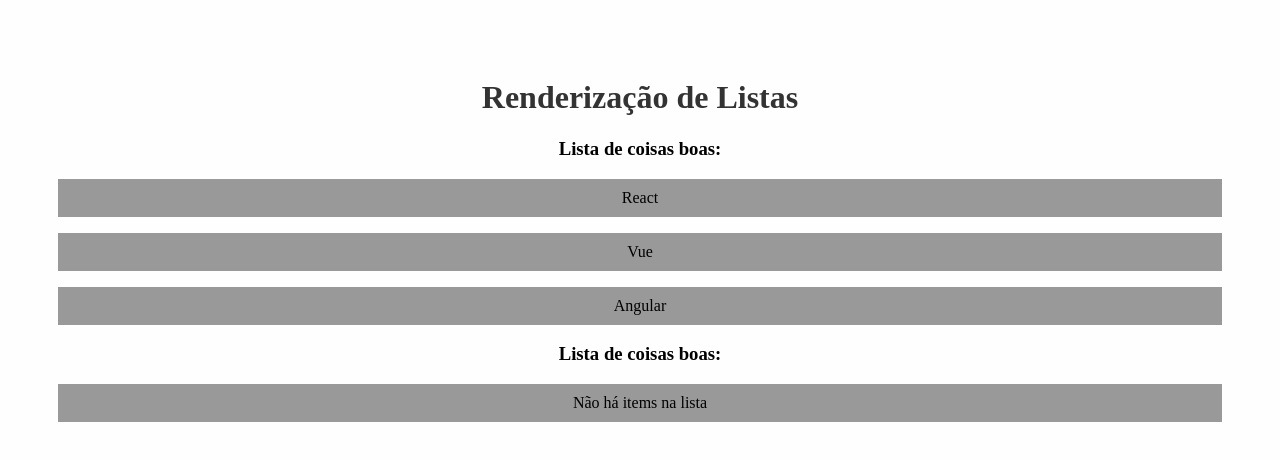
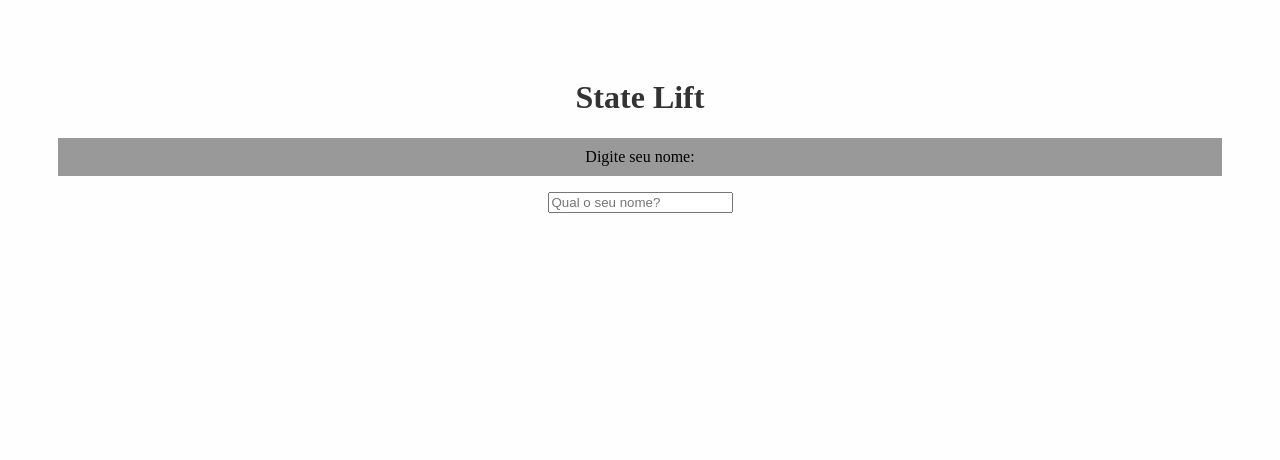
Before and after one commit to PorthoGamesBR/projeto-react-estudo, a React (Create React App) app: page / in a window 1280 px wide. Shown: the top 460 px of the page. Built offline with nearby package versions, Linux system fonts and the light colour scheme.

Commit message:
Aplicando state lifting em componentes

```diff
--- a/src/App.js
+++ b/src/App.js
@@ -1,5 +1,4 @@
 import './App.css';
-import OutraLista from './components/OutraLista';
 //import HelloWorld from './components/HelloWorld';
 //import SayMyName from './components/SayMyName';
 //import Pessoa from './components/Pessoa';
@@ -7,16 +6,23 @@
 //import Evento from './components/Evento';
 //import Form from './components/Form';
 //import Conditional from './components/Condicional';
+//import OutraLista from './components/OutraLista';
+
+import { useState } from 'react'
+import SeuNome from './components/SeuNome';
+import Saudacao from './components/Saudacao';
 
 function App() {
   //var nome = "Manoportho"
-  const meusItems = ['React','Vue','Angular']
+  //const meusItems = ['React','Vue','Angular']
+
+  const [nome, setNome] = useState()
 
   return (
     <div className="App">
-      <h1>Renderização de Listas</h1>
-      <OutraLista itens={meusItems} />
-      <OutraLista itens={[]} />
+      <h1>State Lift</h1>
+      <SeuNome setNome={setNome} />
+      <Saudacao nome={nome} />
     </div>
   );
 }
--- /dev/null
+++ b/src/components/Saudacao.js
@@ -0,0 +1,14 @@
+function Saudacao({ nome })
+{
+    function gerarSaudacao(algumNome){
+        return `Olá, ${algumNome}, tudo bem?`
+    }
+
+    return (
+        <div>
+            {nome && (<p>{gerarSaudacao(nome)}</p>)}
+        </div>
+    )
+}
+
+export default Saudacao
--- /dev/null
+++ b/src/components/SeuNome.js
@@ -0,0 +1,10 @@
+function SeuNome({ setNome }) {
+    return (
+        <div>
+            <p>Digite seu nome:</p>
+            <input type="text" placeholder="Qual o seu nome?" onChange={(e)=> setNome(e.target.value)}/>
+        </div>
+    )
+}
+
+export default SeuNome
```
